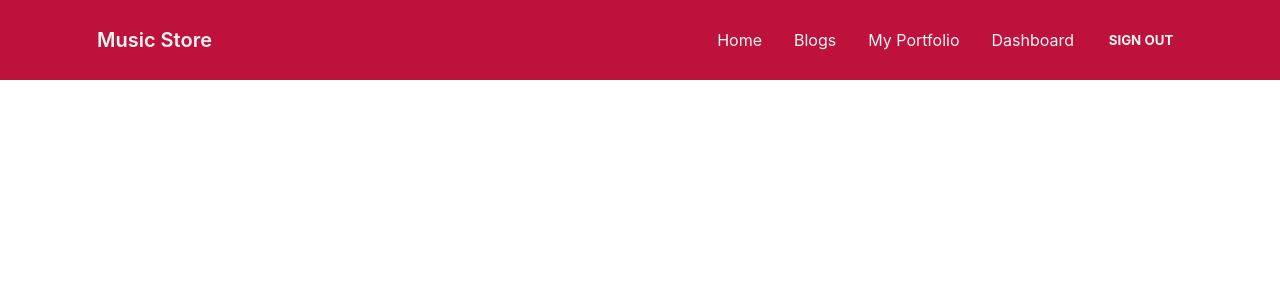
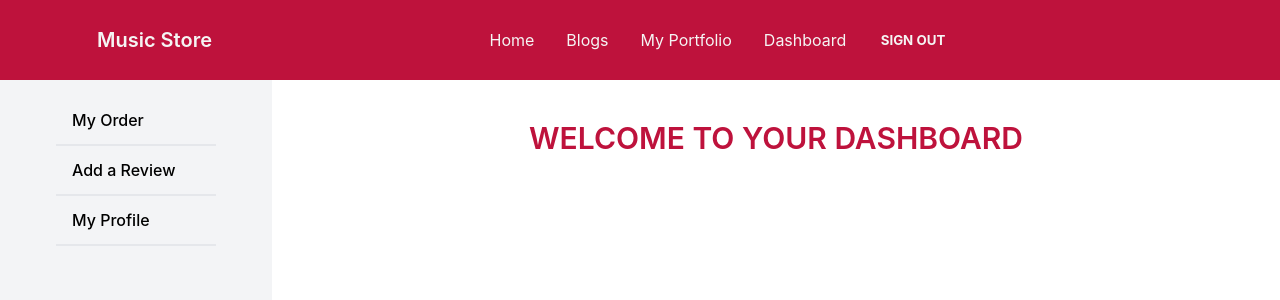
Before and after one commit to SaraAzmin/Music-Store-Client-Side, a React (Create React App) app: page /dashboard in a window 1280 px wide. Shown: the top 300 px of the page. Built offline with nearby package versions, Linux system fonts and the light colour scheme; no server answers; sample sign-in values are in the browser's storage; what tw-elements would draw is missing.

Commit message:
sidebar added for dashboard

```diff
--- a/src/App.js
+++ b/src/App.js
@@ -10,6 +10,8 @@ import 'react-toastify/dist/ReactToastify.css';
 import RequireAuth from "./Pages/Login/RequireAuth";
 import Purchase from "./Pages/Home/Purchase";
 import AllInstruments from "./Pages/Home/AllInstruments";
+import Dashboard from "./Pages/DashBoard/Dashboard";
+import MyOrders from "./Pages/DashBoard/MyOrders";
 
 
 function App() {
@@ -24,6 +26,10 @@ function App() {
         <Route path="register" element={<Register></Register>} />
         <Route path="/instruments/:id" element={<RequireAuth><Purchase></Purchase></RequireAuth>} />
         <Route path="/allInstruments" element={<AllInstruments></AllInstruments>} />
+        <Route path="dashboard" element={<RequireAuth><Dashboard /></RequireAuth>} >
+          <Route index element={<MyOrders></MyOrders>}></Route>
+
+        </Route>
       </Routes>
       <ToastContainer />
     </div>
--- /dev/null
+++ b/src/Pages/DashBoard/Dashboard.js
@@ -0,0 +1,31 @@
+import React from 'react';
+import { Link, Outlet } from 'react-router-dom';
+
+const Dashboard = () => {
+    return (
+        <div className="drawer drawer-mobile">
+            <input id="dashboard-sidebar" type="checkbox" className="drawer-toggle" />
+            <div className="drawer-content">
+                <h2 className='text-3xl font-semibold text-rose-700 text-center pt-10 uppercase'>Welcome to your Dashboard</h2>
+                <Outlet></Outlet>
+            </div>
+            <div className="drawer-side bg-gray-100 px-10">
+                <label htmlFor="dashboard-sidebar" className="drawer-overlay"></label>
+                <ul className="menu p-4 overflow-y-auto w-48 text-black font-medium">
+                    {/* <!-- Sidebar content here --> */}
+                    <li className='border-b-2'><Link to="/dashboard">My Order</Link></li>
+                    <li className='border-b-2'><Link to="/dashboard/addReview">Add a Review</Link></li>
+                    <li className='border-b-2'><Link to="/dashboard/myProfile">My Profile</Link></li>
+                    {/* {
+                        admin && <><li><Link to="/dashboard/users">All Users</Link></li>
+                            <li><Link to="/dashboard/addDoctor">Add a Doctor</Link></li>
+                            <li><Link to="/dashboard/manageDoctor">Manage Doctors</Link></li></>
+                    } */}
+                </ul>
+
+            </div >
+        </div >
+    );
+};
+
+export default Dashboard;
--- /dev/null
+++ b/src/Pages/DashBoard/MyOrders.js
@@ -0,0 +1,11 @@
+import React from 'react';
+
+const MyOrders = () => {
+    return (
+        <div>
+
+        </div>
+    );
+};
+
+export default MyOrders;
--- a/src/Pages/Home/Purchase.js
+++ b/src/Pages/Home/Purchase.js
@@ -9,12 +9,25 @@ const Purchase = () => {
     const [instrument, setInstrument] = useState({});
     const [user] = useAuthState(auth);
 
+    let inputError;
+
     useEffect(() => {
         const url = `http://localhost:5000/instruments/${id}`;
         fetch(url)
             .then(res => res.json())
             .then(data => setInstrument(data))
     }, []);
+
+    const checkInput = e => {
+        const min = instrument.minQuantity;
+        const max = instrument.availableQuantity;
+        let inputValue = e.target.value;
+
+        if (!inputValue > min && !inputValue <= max) {
+            inputError = <p className='text-red-600'>'Input cannot be this' </p>
+
+        }
+    }
 
     return (
         <div className='px-10 lg:px-20 py-8 lg:py-14 flex flex-col bg-gray-100'>
@@ -38,9 +51,12 @@ const Purchase = () => {
                     </div>
                     <div className="md:flex items-center mb-5">
                         <h5 className='text-gray-900 text-lg font-medium pr-3'>Order Quantity: </h5>
-                        <input
-                            type="number"
-                            className="input input-bordered w-full max-w-xs" name='orderInput' value={instrument.minQuantity} />
+                        <div>
+                            <input
+                                type="number"
+                                className="input input-bordered w-full max-w-xs" name='orderInput' onChange={(e) => checkInput(e)} defaultValue={instrument.minQuantity} />
+                            <span>{inputError}</span>
+                        </div>
                     </div>
                     <div className="flex mb-5 items-center">
                         <h5 className='text-gray-900 text-lg font-medium pr-3'>Customer Name: </h5>
--- a/src/Pages/Shared/Navbar.js
+++ b/src/Pages/Shared/Navbar.js
@@ -42,7 +42,13 @@ const Navbar = () => {
                         {menuitems}
                     </ul>
                 </div>
+                <div className="navbar-end">
+                    <label tabIndex="1" htmlFor="dashboard-sidebar" className="btn btn-ghost lg:hidden">
+                        <svg xmlns="http://www.w3.org/2000/svg" className="h-5 w-5" fill="none" viewBox="0 0 24 24" stroke="currentColor"><path strokeLinecap="round" strokeLinejoin="round" strokeWidth="2" d="M4 6h16M4 12h8m-8 6h16" /></svg>
+                    </label>
+                </div>
             </div>
+
         </div>
     );
 };
```
